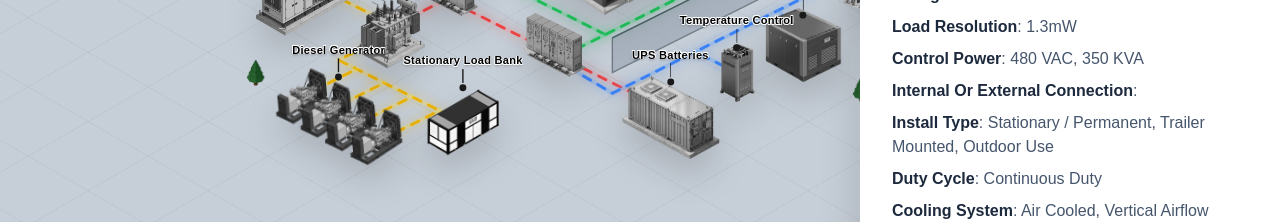
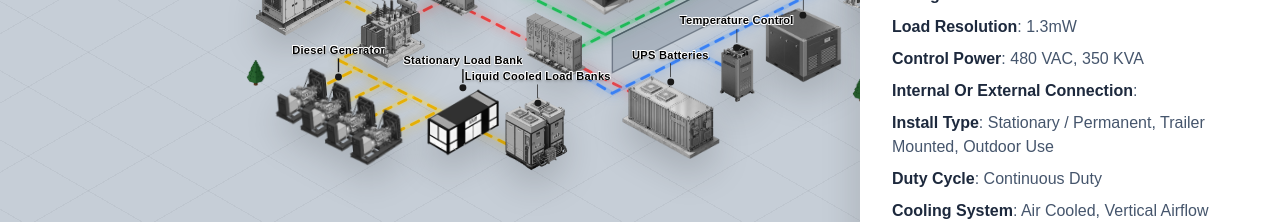
Before and after one commit to DilipGelot/data-center, a Next.js app: page / in a window 1280 px wide. Both pictures are taken after a click on the element 515 px from the left and 261 px from the top of the page. Shown: the part 521-743 px from the top of the page. Built offline with nearby package versions, Linux system fonts and the light colour scheme.

Commit message:
feat: add Liquid Cooled Load Banks component and integrate into scene with connection lines and data content

```diff
--- a/src/components/ConnectionLines.tsx
+++ b/src/components/ConnectionLines.tsx
@@ -152,6 +152,13 @@ export default function ConnectionLines() {
         ))}
 
         {/*
+          Yellow Line: Stationary Load Bank → Liquid Cooled Load Bank
+          Straight line connecting the load banks
+        */}
+        <path d="M 444 752 L 552 806" stroke="#fde047" strokeWidth="6" strokeLinecap="round" strokeLinejoin="round" fill="none" className="opacity-30" />
+        <path d="M 444 752 L 552 806" stroke="#eab308" strokeWidth="4" strokeLinecap="round" strokeLinejoin="round" fill="none" strokeDasharray="12 12" className="animate-flow drop-shadow-[0_0_8px_rgba(234,179,8,0.8)]" />
+
+        {/*
           Red Lines: LV MV Transformer → Distribution Switchgear
           Straight isometric line going top-right from the transformer
         */}
--- /dev/null
+++ b/src/components/LiquidCooledLoadBanks.tsx
@@ -0,0 +1,21 @@
+import Image from "next/image";
+import ModelLabel from "./ModelLabel";
+import InteractiveModel from "./InteractiveModel";
+
+export default function LiquidCooledLoadBanks() {
+  return (
+    <div className="absolute top-[96%] left-[46%] -translate-x-1/2 -translate-y-1/2 pointer-events-auto z-4">
+      <InteractiveModel id="LiquidCooledLoadBanks">
+        <ModelLabel label="Liquid Cooled Load Banks" />
+        <Image
+          src="/assets/liquid-cooled-load-bank.webp"
+          alt="Liquid Cooled Load Banks"
+          width={250}
+          height={250}
+          className="relative w-[100px] h-auto object-contain drop-shadow-2xl"
+          priority
+        />
+      </InteractiveModel>
+    </div>
+  );
+}
--- a/src/components/Scene.tsx
+++ b/src/components/Scene.tsx
@@ -24,6 +24,7 @@ import ServerCluster from "./ServerCluster";
 import ServerCluster2 from "./ServerCluster2";
 import Onsite from "./Onsite";
 import Ups from "./Ups";
+import LiquidCooledLoadBanks from "./LiquidCooledLoadBanks";
 import IsometricZone from "./IsometricZone";
 import ConnectionLines from "./ConnectionLines";
 import { SelectionProvider, useSelection } from "./SelectionContext";
@@ -117,6 +118,7 @@ function SceneLayout() {
         <ServerCluster2 />
         <Onsite />
         <Ups />
+        <LiquidCooledLoadBanks />
       </div>
 
       {/* Top Legend */}
--- a/src/data/modelsContent.json
+++ b/src/data/modelsContent.json
@@ -278,5 +278,18 @@
       "<b>Cooling system</b>: air cooled, vertical airflow"
     ],
     "image": "/assets/BESS-sidebar.png"
+  },
+  "LiquidCooledLoadBanks": {
+    "title": "Liquid Cooled Load Banks",
+    "subtitle": "High-Density Cooling",
+    "paragraph": "Universal Load Banks (ULB) offers advanced <b>liquid-cooled load bank solutions</b> designed for high-density, continuous-duty applications in modern data centers and mission-critical environments. Built for performance, safety, and reliability, ULB liquid-cooled load banks feature ASME-stamped pressure vessels and are UL listed.",
+    "list": [
+      "<b>Load Bank</b>: R500 LCLB Series",
+      "<b>Load Bank Type</b>: AC Resistive",
+      "<b>Load Rating</b>: Upto 720kW at 480 VAC.",
+      "<b>Install Type</b>: Portable, Indoor Use, Outdoor Use",
+      "<b>Cooling System</b>: Liquid Cooled"
+    ],
+    "image": "/assets/liquid-cooled-load-bank.webp"
   }
 }
```
Also changed, not shown: public/assets/liquid-cooled-load-bank.webp (added).
